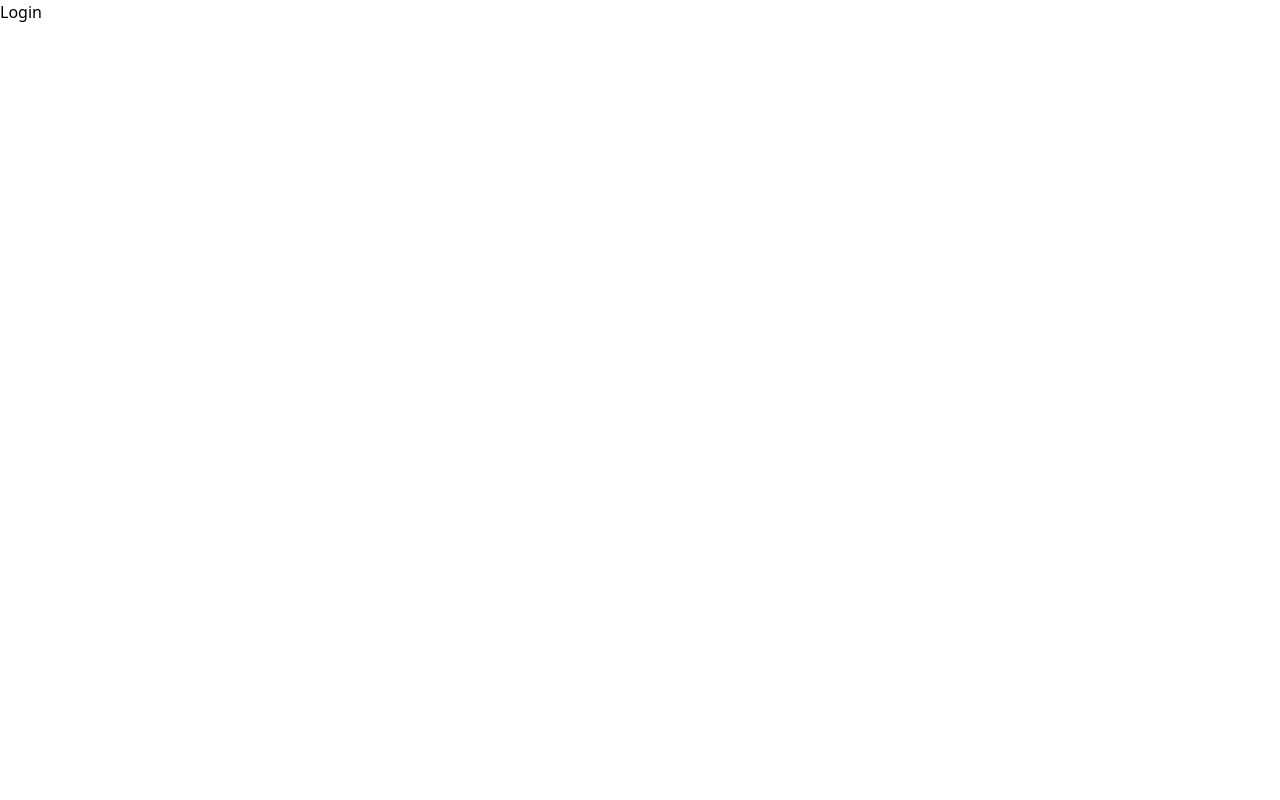
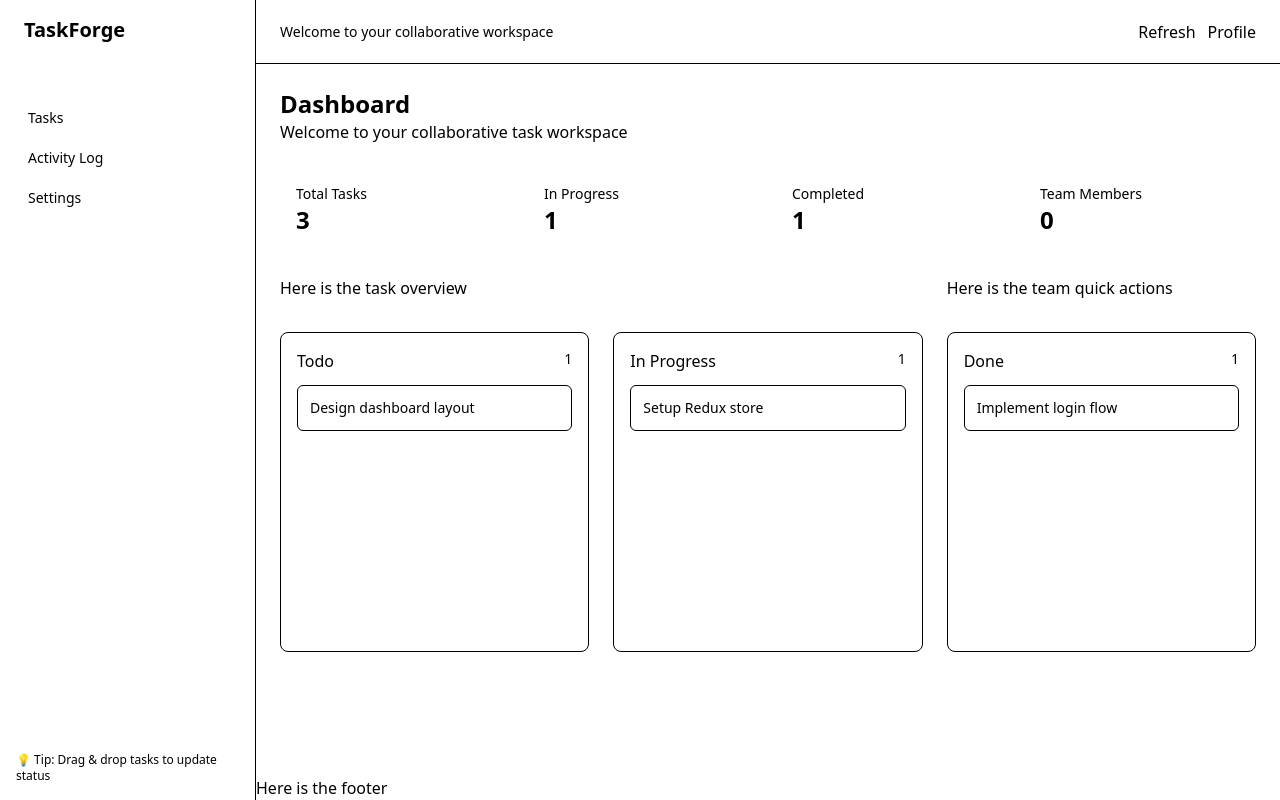
Before and after one commit to Saroj05Dev/TaskForge, a React (Vite) app: page /dashboard in a window 1280 px wide. Before the commit this address led to /login. Built offline with nearby package versions, Linux system fonts and the light colour scheme.

Commit message:
Added some mock data for tasks to see everything works and also added d&d using d&d kits between kanban colums

```diff
--- a/package.json
+++ b/package.json
@@ -10,6 +10,9 @@
     "preview": "vite preview"
   },
   "dependencies": {
+    "@dnd-kit/core": "^6.3.1",
+    "@dnd-kit/sortable": "^10.0.0",
+    "@dnd-kit/utilities": "^3.2.2",
     "@reduxjs/toolkit": "^2.11.2",
     "@tailwindcss/vite": "^4.1.18",
     "axios": "^1.13.2",
--- a/src/components/ui/EmptyState.jsx
+++ b/src/components/ui/EmptyState.jsx
@@ -1,11 +1,9 @@
-import React from 'react'
+const EmptyState = ({ message }) => {
+  return (
+    <div className="text-sm text-muted text-center py-8">
+      {message}
+    </div>
+  );
+};
 
-const EmptyState = () => {
-  return (
-    <div>
-      EmptyState here
-    </div>
-  )
-}
-
-export default EmptyState
+export default EmptyState;
--- a/src/features/auth/login/loginSlice.js
+++ b/src/features/auth/login/loginSlice.js
@@ -18,7 +18,7 @@ export const loginUser = createAsyncThunk(
 
 const initialState = {
   user: null,
-  isAuthenticated: false,
+  isAuthenticated: true,
   loading: false,
   error: null,
 };
--- a/src/features/tasks/components/KanbanBoard.jsx
+++ b/src/features/tasks/components/KanbanBoard.jsx
@@ -1,25 +1,69 @@
-import EmptyState from "@/components/ui/EmptyState";
-import Alert from "@/components/ui/Alert";
+import {
+  DndContext,
+  closestCenter,
+} from "@dnd-kit/core";
+import {
+  useSensor,
+  useSensors,
+  PointerSensor,
+} from "@dnd-kit/core";
+import { useDispatch } from "react-redux";
 
-import React from 'react'
+import { useTasks } from "@/hooks/useTasks";
+import { updateTaskStatus } from "@/features/tasks/taskSlice";
+import KanbanColumn from "./KanbanColumns";
 
 const KanbanBoard = () => {
+  const dispatch = useDispatch();
+  const { tasks } = useTasks();
+
+  const sensors = useSensors(
+    useSensor(PointerSensor, {
+      activationConstraint: { distance: 5 },
+    })
+  );
+
+  const handleDragEnd = (event) => {
+    const { active, over } = event;
+
+    if (!over) return;
+
+    const taskId = active.id;
+    const newStatus = over.id;
+
+    dispatch(
+      updateTaskStatus({
+        id: taskId,
+        status: newStatus,
+      })
+    );
+  };
+
   return (
-    <div className="card">
-      <div className="flex justify-between mb-4">
-        <h2 className="font-medium">Kanban Board</h2>
-        <button className="btn-primary">Refresh</button>
+    <DndContext
+      sensors={sensors}
+      collisionDetection={closestCenter}
+      onDragEnd={handleDragEnd}
+    >
+      <div className="grid grid-cols-3 gap-6 mt-4">
+        <KanbanColumn
+          id="Todo"
+          title="Todo"
+          tasks={tasks.filter((t) => t.status === "Todo")}
+        />
+        <KanbanColumn
+          id="In Progress"
+          title="In Progress"
+          tasks={tasks.filter((t) => t.status === "In Progress")}
+        />
+        <KanbanColumn
+          id="Done"
+          title="Done"
+          tasks={tasks.filter((t) => t.status === "Done")}
+        />
       </div>
+    </DndContext>
+  );
+};
 
-      <Alert type="error" message="Failed to load tasks. Please try again." />
-
-      <div className="grid grid-cols-3 gap-4 mt-4">
-        <EmptyState title="Todo" />
-        <EmptyState title="In Progress" />
-        <EmptyState title="Done" />
-      </div>
-    </div>
-  );
-}
-
-export default KanbanBoard
+export default KanbanBoard;
--- /dev/null
+++ b/src/features/tasks/components/KanbanCard.jsx
@@ -0,0 +1,38 @@
+import { useDraggable } from "@dnd-kit/core";
+import { CSS } from "@dnd-kit/utilities";
+
+const KanbanCard = ({ task }) => {
+  const {
+    attributes,
+    listeners,
+    setNodeRef,
+    transform,
+    transition,
+    isDragging,
+  } = useDraggable({
+    id: task.id,
+  });
+
+  const style = {
+    transform: CSS.Translate.toString(transform),
+    transition,
+    opacity: isDragging ? 0.5 : 1,
+    cursor: "grab",
+  };
+
+  return (
+    <div
+      ref={setNodeRef}
+      style={style}
+      {...listeners}
+      {...attributes}
+      className="rounded-md border border-border p-3 bg-card"
+    >
+      <p className="text-sm font-medium">
+        {task.title}
+      </p>
+    </div>
+  );
+};
+
+export default KanbanCard;
--- /dev/null
+++ b/src/features/tasks/components/KanbanColumns.jsx
@@ -0,0 +1,33 @@
+import { useDroppable } from "@dnd-kit/core";
+import KanbanCard from "./KanbanCard";
+import EmptyState from "@/components/ui/EmptyState";
+
+const KanbanColumn = ({ id, title, tasks }) => {
+  const { setNodeRef } = useDroppable({ id });
+
+  return (
+    <div
+      ref={setNodeRef}
+      className="rounded-lg border border-border p-4 min-h-[320px]"
+    >
+      <div className="flex justify-between mb-3">
+        <h3 className="font-medium">{title}</h3>
+        <span className="text-sm text-muted">
+          {tasks.length}
+        </span>
+      </div>
+
+      {tasks.length === 0 ? (
+        <EmptyState message={`No tasks in ${title}`} />
+      ) : (
+        <div className="space-y-3">
+          {tasks.map((task) => (
+            <KanbanCard key={task.id} task={task} />
+          ))}
+        </div>
+      )}
+    </div>
+  );
+};
+
+export default KanbanColumn;
--- a/src/features/tasks/taskSlice.js
+++ b/src/features/tasks/taskSlice.js
@@ -0,0 +1,50 @@
+import { createSlice } from "@reduxjs/toolkit";
+
+const initialState = {
+  items: [
+    {
+      id: "1",
+      title: "Design dashboard layout",
+      status: "Todo",
+    },
+    {
+      id: "2",
+      title: "Setup Redux store",
+      status: "In Progress",
+    },
+    {
+      id: "3",
+      title: "Implement login flow",
+      status: "Done",
+    },
+  ],
+  loading: false,
+  error: null,
+};
+
+const taskSlice = createSlice({
+  name: "tasks",
+  initialState,
+  reducers: {
+    addTask(state, action) {
+      state.items.push(action.payload);
+    },
+    updateTaskStatus(state, action) {
+      const { id, status } = action.payload;
+      const task = state.items.find((t) => t.id === id);
+      if (task) {
+        task.status = status;
+      }
+    },
+    removeTask(state, action) {
+      state.items = state.items.filter(
+        (task) => task.id !== action.payload
+      );
+    },
+  },
+});
+
+export const { addTask, updateTaskStatus, removeTask } =
+  taskSlice.actions;
+
+export default taskSlice.reducer;
--- a/src/hooks/useTasks.js
+++ b/src/hooks/useTasks.js
@@ -1,7 +1,7 @@
 import { useSelector } from "react-redux";
 
 export const useTasks = () => {
-  const tasks = useSelector((state) => state.tasks?.items || []);
+  const tasks = useSelector((state) => state.tasks.items);
 
   const total = tasks.length;
   const inProgress = tasks.filter(
@@ -12,6 +12,7 @@ export const useTasks = () => {
   ).length;
 
   return {
+    tasks,
     total,
     inProgress,
     completed,
--- a/src/store/rootReducer.js
+++ b/src/store/rootReducer.js
@@ -1,9 +1,12 @@
 import { combineReducers } from "@reduxjs/toolkit";
 
 import loginReducer from "@/features/auth/login/loginSlice";
+import taskReducer from "@/features/tasks/taskSlice";
+
 
 const rootReducer = combineReducers({
     auth: loginReducer,
+    tasks: taskReducer,
 });
 
 export default rootReducer;
```
Also changed, not shown: 1 other file (tests, documents, lock files or other folders).
